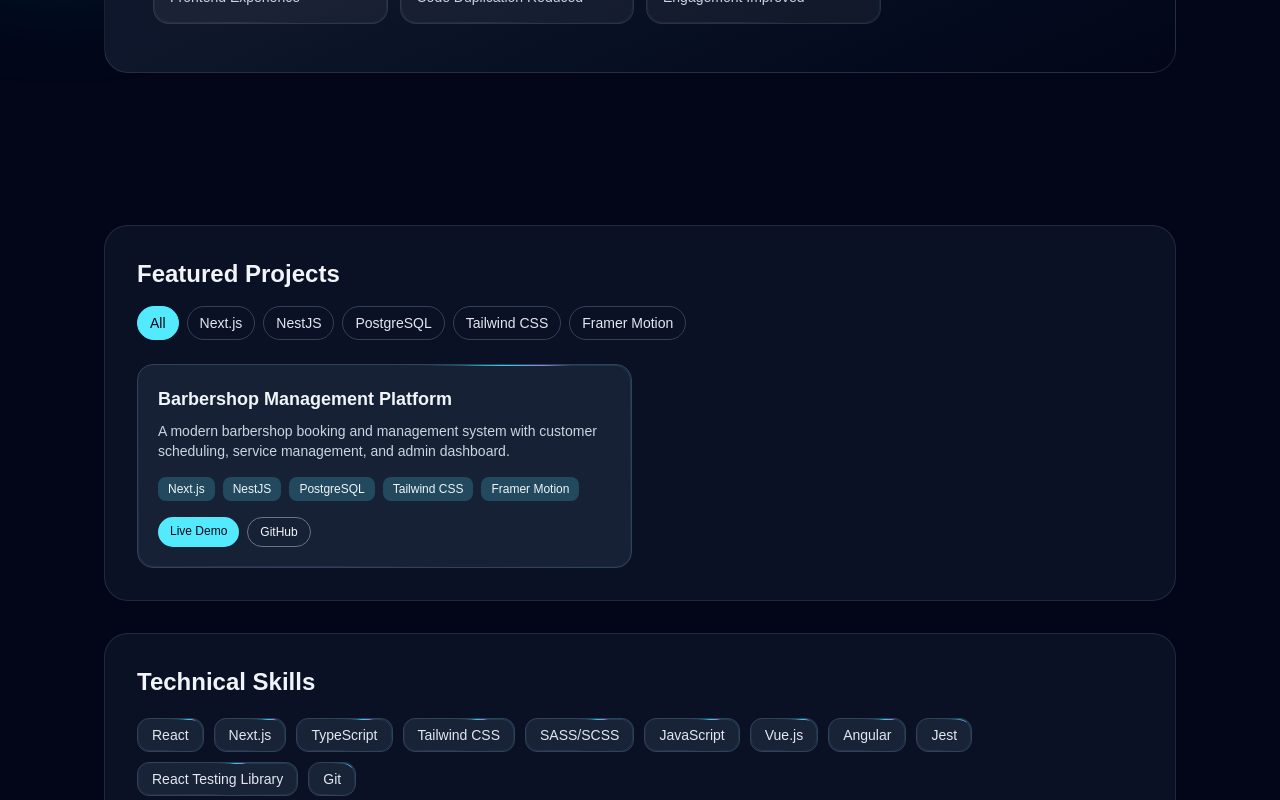
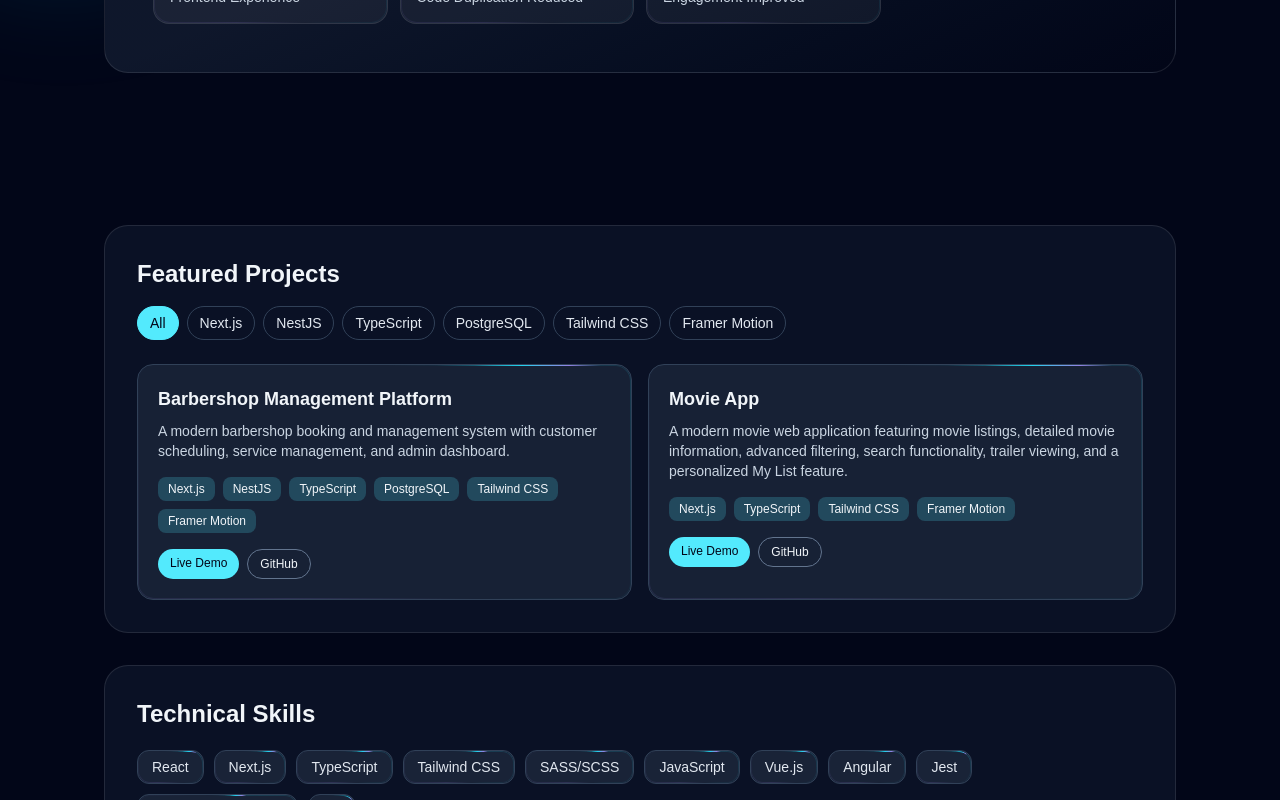
Before and after one commit to PHUOCDAITHAI/portfolio, a Next.js app: page / in a window 1280 px wide. Shown: the part 391-1191 px from the top of the page. Built offline with nearby package versions, Linux system fonts and the light colour scheme.

Commit message:
Add new featured projects

```diff
--- a/src/app/page.tsx
+++ b/src/app/page.tsx
@@ -74,9 +74,17 @@ const projects = [
     title: "Barbershop Management Platform",
     description:
       "A modern barbershop booking and management system with customer scheduling, service management, and admin dashboard.",
-    tags: ["Next.js", "NestJS", "PostgreSQL", "Tailwind CSS", "Framer Motion"],
+    tags: ["Next.js", "NestJS", "TypeScript", "PostgreSQL", "Tailwind CSS", "Framer Motion"],
     demoUrl: "https://phuocdaibarbershop.vercel.app",
-    githubUrl: "https://github.com/PHUOCDAITHAI",
+    githubUrl: "https://github.com/PHUOCDAITHAI/barbershop-fe",
+  },
+  {
+    title: "Movie App",
+    description:
+      "A modern movie web application featuring movie listings, detailed movie information, advanced filtering, search functionality, trailer viewing, and a personalized My List feature.",
+    tags: ["Next.js", "TypeScript", "Tailwind CSS", "Framer Motion"],
+    demoUrl: "https://phuocdai-flix.vercel.app",
+    githubUrl: "https://github.com/PHUOCDAITHAI/movie-app-frontend",
   },
 ];
 
```
